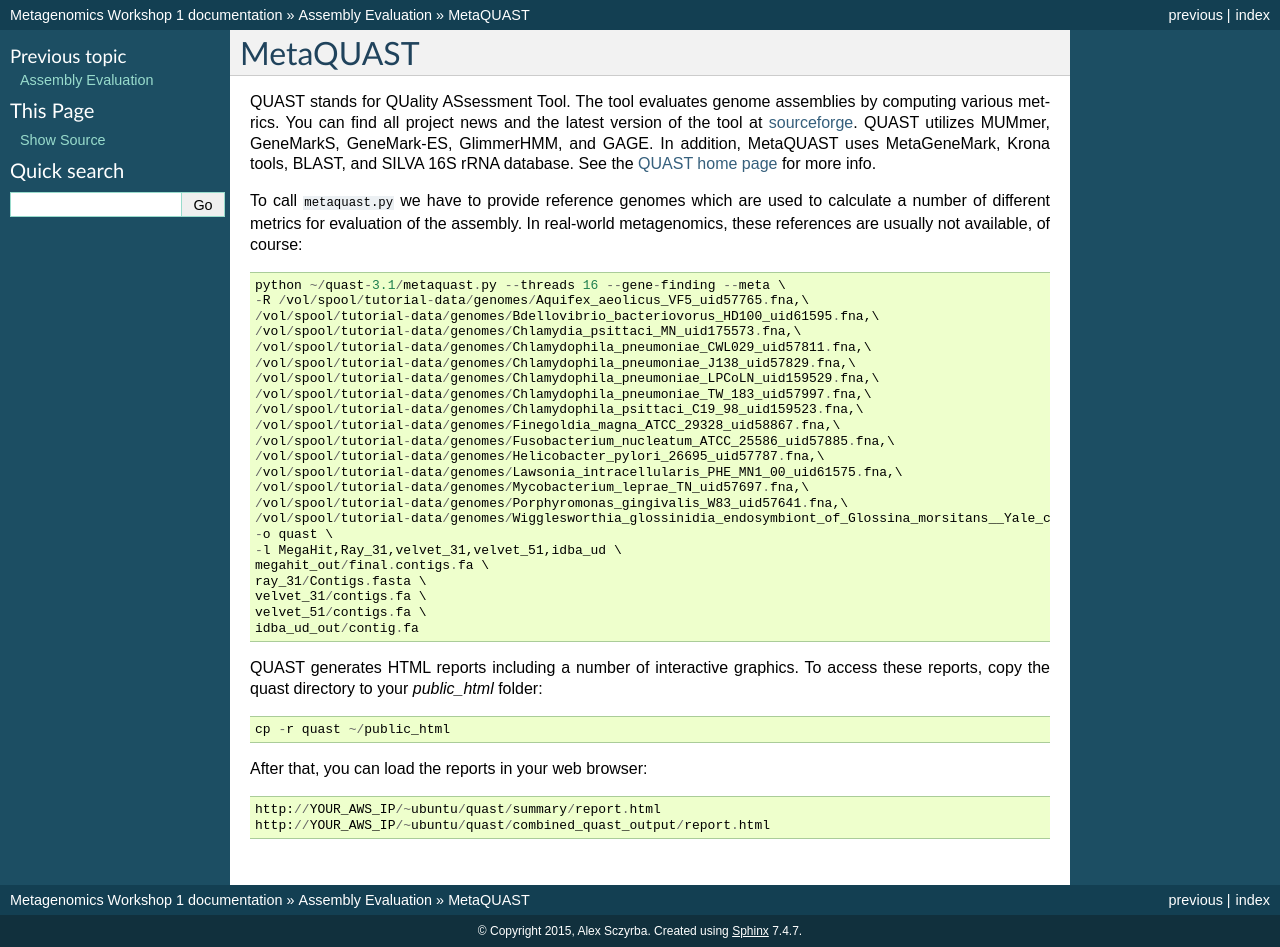
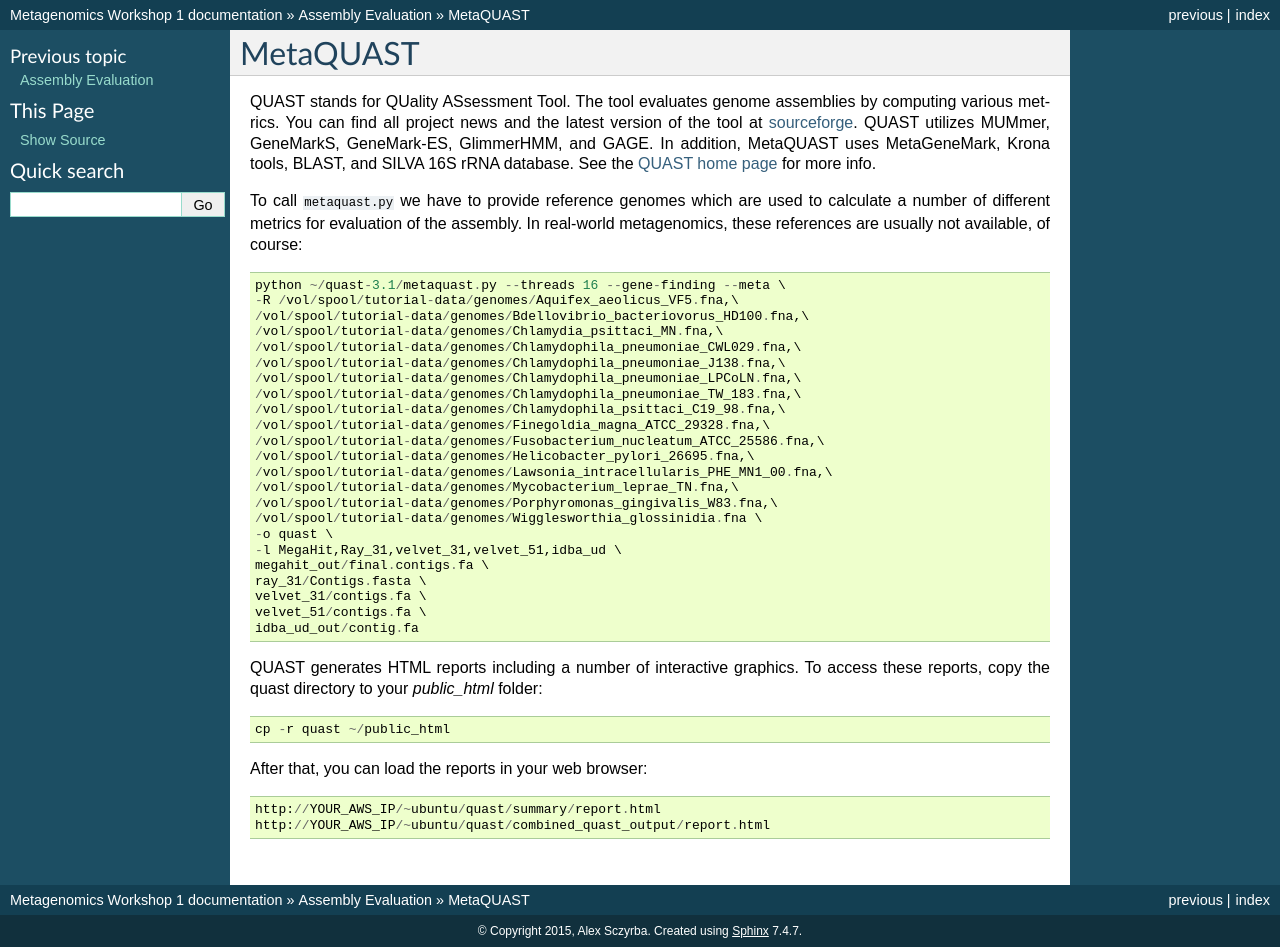
Before and after one commit to metagenomics/metagenomics-workshop, a Sphinx documentation site: the page built from docs/evaluation/metaquast.rst, in a window 1280 px wide. Built offline with Sphinx 7.4.7, drawn with Linux system fonts in a browser that asks for light colours.

Commit message:
Update metaquast.rst

```diff
--- a/docs/evaluation/metaquast.rst
+++ b/docs/evaluation/metaquast.rst
@@ -16,21 +16,21 @@
 not available, of course::
 
   python ~/quast-3.1/metaquast.py --threads 16 --gene-finding --meta \
-  -R /vol/spool/tutorial-data/genomes/Aquifex_aeolicus_VF5_uid57765.fna,\
-  /vol/spool/tutorial-data/genomes/Bdellovibrio_bacteriovorus_HD100_uid61595.fna,\
-  /vol/spool/tutorial-data/genomes/Chlamydia_psittaci_MN_uid175573.fna,\
-  /vol/spool/tutorial-data/genomes/Chlamydophila_pneumoniae_CWL029_uid57811.fna,\
-  /vol/spool/tutorial-data/genomes/Chlamydophila_pneumoniae_J138_uid57829.fna,\
-  /vol/spool/tutorial-data/genomes/Chlamydophila_pneumoniae_LPCoLN_uid159529.fna,\
-  /vol/spool/tutorial-data/genomes/Chlamydophila_pneumoniae_TW_183_uid57997.fna,\
-  /vol/spool/tutorial-data/genomes/Chlamydophila_psittaci_C19_98_uid159523.fna,\
-  /vol/spool/tutorial-data/genomes/Finegoldia_magna_ATCC_29328_uid58867.fna,\
-  /vol/spool/tutorial-data/genomes/Fusobacterium_nucleatum_ATCC_25586_uid57885.fna,\
-  /vol/spool/tutorial-data/genomes/Helicobacter_pylori_26695_uid57787.fna,\
-  /vol/spool/tutorial-data/genomes/Lawsonia_intracellularis_PHE_MN1_00_uid61575.fna,\
-  /vol/spool/tutorial-data/genomes/Mycobacterium_leprae_TN_uid57697.fna,\
-  /vol/spool/tutorial-data/genomes/Porphyromonas_gingivalis_W83_uid57641.fna,\
-  /vol/spool/tutorial-data/genomes/Wigglesworthia_glossinidia_endosymbiont_of_Glossina_morsitans__Yale_colony__uid88075.fna \
+  -R /vol/spool/tutorial-data/genomes/Aquifex_aeolicus_VF5.fna,\
+  /vol/spool/tutorial-data/genomes/Bdellovibrio_bacteriovorus_HD100.fna,\
+  /vol/spool/tutorial-data/genomes/Chlamydia_psittaci_MN.fna,\
+  /vol/spool/tutorial-data/genomes/Chlamydophila_pneumoniae_CWL029.fna,\
+  /vol/spool/tutorial-data/genomes/Chlamydophila_pneumoniae_J138.fna,\
+  /vol/spool/tutorial-data/genomes/Chlamydophila_pneumoniae_LPCoLN.fna,\
+  /vol/spool/tutorial-data/genomes/Chlamydophila_pneumoniae_TW_183.fna,\
+  /vol/spool/tutorial-data/genomes/Chlamydophila_psittaci_C19_98.fna,\
+  /vol/spool/tutorial-data/genomes/Finegoldia_magna_ATCC_29328.fna,\
+  /vol/spool/tutorial-data/genomes/Fusobacterium_nucleatum_ATCC_25586.fna,\
+  /vol/spool/tutorial-data/genomes/Helicobacter_pylori_26695.fna,\
+  /vol/spool/tutorial-data/genomes/Lawsonia_intracellularis_PHE_MN1_00.fna,\
+  /vol/spool/tutorial-data/genomes/Mycobacterium_leprae_TN.fna,\
+  /vol/spool/tutorial-data/genomes/Porphyromonas_gingivalis_W83.fna,\
+  /vol/spool/tutorial-data/genomes/Wigglesworthia_glossinidia.fna \
   -o quast \
   -l MegaHit,Ray_31,velvet_31,velvet_51,idba_ud \
   megahit_out/final.contigs.fa \
```
